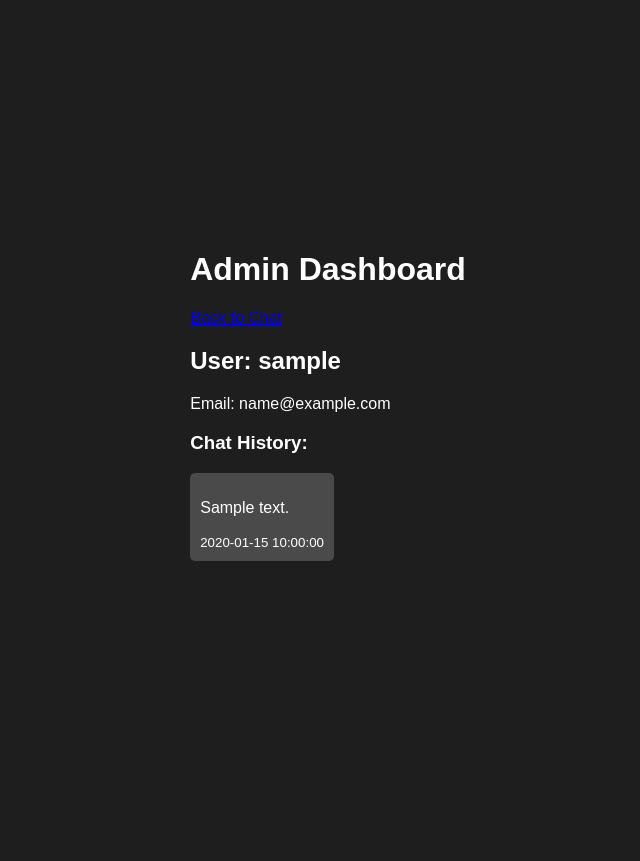
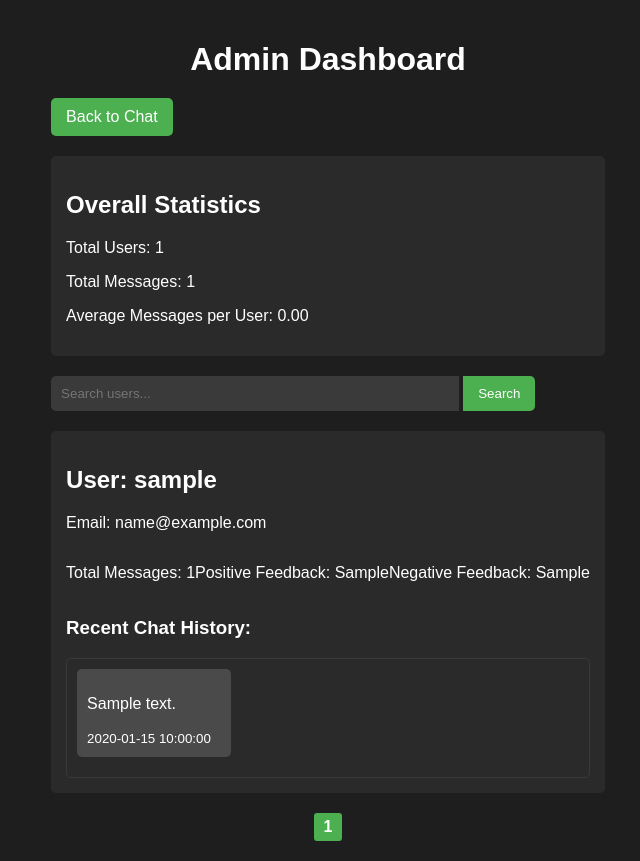
Before and after one commit to jesusrojasweb/poc-llm-asistant, a Flask app: template templates/admin.html in a window 1280 px wide. Shown: the whole page, without its empty margins (312-952 px from the left). Before the commit the page ends 561 px from the top, so only its background shows below. Run offline with Flask 3, Linux system fonts and the light colour scheme; the template is opened without the code that fills it: most values are stand-ins (such as "Sample title", 1, 10 or a date in 2020).

Commit message:
Agent query: Is the admin page displaying user statistics, search functionality, and paginated user list with improved styling?

```diff
--- a/app.py
+++ b/app.py
@@ -9,20 +9,19 @@ from models import db, ChatMessage, User
 from chatbot import initialize_conversation, get_chatbot_response, reset_conversation, upload_pdf, get_vector_store_id
 from datetime import timedelta
 from flask_socketio import SocketIO, emit
+from sqlalchemy import func
 
 app = Flask(__name__)
 app.config['SECRET_KEY'] = os.environ.get('SECRET_KEY', 'qLiAAc92kN98OojsXFoSUvSQZuSw9Jiq')
 print(f"SECRET_KEY: {app.config['SECRET_KEY']}")
 
-# Database configuration
 app.config['SQLALCHEMY_DATABASE_URI'] = os.environ.get("DATABASE_URL")
 if app.config['SQLALCHEMY_DATABASE_URI'].startswith("postgres://"):
     app.config['SQLALCHEMY_DATABASE_URI'] = app.config['SQLALCHEMY_DATABASE_URI'].replace("postgres://", "postgresql://", 1)
 
-# Session configuration
 app.config['REMEMBER_COOKIE_DURATION'] = timedelta(days=14)
 app.config['PERMANENT_SESSION_LIFETIME'] = timedelta(days=14)
-app.config['SESSION_COOKIE_SECURE'] = False  # Change to True if using HTTPS
+app.config['SESSION_COOKIE_SECURE'] = False
 app.config['SESSION_COOKIE_HTTPONLY'] = True
 app.config['SESSION_COOKIE_SAMESITE'] = 'Lax'
 app.config['SESSION_COOKIE_NAME'] = 'my_session_cookie'
@@ -31,7 +30,6 @@ db.init_app(app)
 migrate = Migrate(app, db)
 socketio = SocketIO(app)
 
-# Flask-Login configuration
 login_manager = LoginManager()
 login_manager.init_app(app)
 login_manager.session_protection = None
@@ -42,7 +40,6 @@ login_manager.login_message_category = 'info'
 def load_user(user_id):
     return User.query.get(int(user_id))
 
-# File upload configuration
 UPLOAD_FOLDER = 'static/uploads'
 ALLOWED_EXTENSIONS = {'txt', 'pdf', 'png', 'jpg', 'jpeg', 'gif'}
 app.config['UPLOAD_FOLDER'] = UPLOAD_FOLDER
@@ -123,8 +120,8 @@ def login():
 
         if user and check_password_hash(user.password_hash, password):
             login_user(user, remember=True)
-            session['logged_in'] = True  # Modify session to ensure cookie is sent
-            session.modified = True  # Force Flask to send the session cookie
+            session['logged_in'] = True
+            session.modified = True
             print(f"User {username} logged in successfully")
             print(f"current_user.is_authenticated: {current_user.is_authenticated}")
             print(f"current_user: {current_user}")
@@ -151,20 +148,16 @@ def logout():
 def handle_message(data):
     user_message = data['message']
 
-    # Save user message to database
     chat_message = ChatMessage(content=user_message, is_user=True, user_id=current_user.id)
     db.session.add(chat_message)
     db.session.commit()
 
-    # Get chatbot response
     bot_response = get_chatbot_response(user_message)
 
-    # Save bot response to database
     bot_message = ChatMessage(content=bot_response, is_user=False, user_id=current_user.id)
     db.session.add(bot_message)
     db.session.commit()
 
-    # Emit the response back to the client
     emit('receive_message', {'message': bot_response, 'is_user': False, 'message_id': bot_message.id})
 
 @socketio.on('reset_conversation')
@@ -280,16 +273,44 @@ def admin():
         flash('You do not have permission to access this page.', 'error')
         return redirect(url_for('index'))
 
-    users = User.query.all()
+    search_query = request.args.get('search', '')
+    page = request.args.get('page', 1, type=int)
+    per_page = 10
+
+    user_query = User.query
+    if search_query:
+        user_query = user_query.filter(User.username.ilike(f'%{search_query}%') | User.email.ilike(f'%{search_query}%'))
+
+    users_pagination = user_query.paginate(page=page, per_page=per_page, error_out=False)
+    users = users_pagination.items
+
     user_data = []
     for user in users:
-        chat_messages = ChatMessage.query.filter_by(user_id=user.id).order_by(ChatMessage.timestamp).all()
+        chat_messages = ChatMessage.query.filter_by(user_id=user.id).order_by(ChatMessage.timestamp.desc()).limit(10).all()
+
+        total_messages = ChatMessage.query.filter_by(user_id=user.id, is_user=False).count()
+        positive_feedback = ChatMessage.query.filter_by(user_id=user.id, is_user=False, feedback=True).count()
+        negative_feedback = ChatMessage.query.filter_by(user_id=user.id, is_user=False, feedback=False).count()
+
         user_data.append({
             'user': user,
-            'chat_history': chat_messages
+            'chat_history': chat_messages,
+            'total_messages': total_messages,
+            'positive_feedback': positive_feedback,
+            'negative_feedback': negative_feedback
         })
 
-    return render_template('admin.html', user_data=user_data)
+    total_users = User.query.count()
+    total_messages = ChatMessage.query.count()
+    avg_messages_per_user = db.session.query(func.avg(func.count(ChatMessage.id))).group_by(ChatMessage.user_id).scalar() or 0
+
+    return render_template('admin.html',
+                           user_data=user_data,
+                           users_pagination=users_pagination,
+                           total_users=total_users,
+                           total_messages=total_messages,
+                           avg_messages_per_user=avg_messages_per_user,
+                           search_query=search_query)
 
 if __name__ == '__main__':
     with app.app_context():
--- a/static/css/style.css
+++ b/static/css/style.css
@@ -370,3 +370,99 @@ body {
 .feedback-btn.active.dislike {
     color: #f44336;
 }
+
+.admin-container {
+    max-width: 1200px;
+    margin: 0 auto;
+    padding: 20px;
+    background-color: #1e1e1e;
+    color: #ffffff;
+}
+
+.admin-container h1 {
+    text-align: center;
+    margin-bottom: 20px;
+}
+
+.back-button {
+    display: inline-block;
+    padding: 10px 15px;
+    background-color: #4CAF50;
+    color: white;
+    text-decoration: none;
+    border-radius: 5px;
+    margin-bottom: 20px;
+}
+
+.admin-summary {
+    background-color: #2a2a2a;
+    padding: 15px;
+    border-radius: 5px;
+    margin-bottom: 20px;
+}
+
+.admin-search {
+    margin-bottom: 20px;
+}
+
+.admin-search input[type="text"] {
+    padding: 10px;
+    width: 70%;
+    border: none;
+    border-radius: 5px 0 0 5px;
+    background-color: #3a3a3a;
+    color: #ffffff;
+}
+
+.admin-search button {
+    padding: 10px 15px;
+    border: none;
+    background-color: #4CAF50;
+    color: white;
+    border-radius: 0 5px 5px 0;
+    cursor: pointer;
+}
+
+.user-section {
+    background-color: #2a2a2a;
+    padding: 15px;
+    border-radius: 5px;
+    margin-bottom: 20px;
+}
+
+.user-stats {
+    display: flex;
+    justify-content: space-between;
+    margin-bottom: 10px;
+}
+
+.chat-history {
+    max-height: 300px;
+    overflow-y: auto;
+    border: 1px solid #3a3a3a;
+    padding: 10px;
+    border-radius: 5px;
+}
+
+.feedback-indicator {
+    margin-left: 10px;
+}
+
+.pagination {
+    text-align: center;
+    margin-top: 20px;
+}
+
+.pagination a, .pagination strong {
+    display: inline-block;
+    padding: 5px 10px;
+    margin: 0 5px;
+    background-color: #3a3a3a;
+    color: #ffffff;
+    text-decoration: none;
+    border-radius: 3px;
+}
+
+.pagination strong {
+    background-color: #4CAF50;
+}
--- a/templates/admin.html
+++ b/templates/admin.html
@@ -11,21 +11,70 @@
     <div class="admin-container">
         <h1>Admin Dashboard</h1>
         <a href="{{ url_for('index') }}" class="back-button">Back to Chat</a>
+
+        <div class="admin-summary">
+            <h2>Overall Statistics</h2>
+            <p>Total Users: {{ total_users }}</p>
+            <p>Total Messages: {{ total_messages }}</p>
+            <p>Average Messages per User: {{ "%.2f"|format(avg_messages_per_user) }}</p>
+        </div>
+
+        <div class="admin-search">
+            <form action="{{ url_for('admin') }}" method="get">
+                <input type="text" name="search" placeholder="Search users..." value="{{ search_query }}">
+                <button type="submit">Search</button>
+            </form>
+        </div>
+
         {% for data in user_data %}
             <div class="user-section">
                 <h2>User: {{ data.user.username }}</h2>
                 <p>Email: {{ data.user.email }}</p>
-                <h3>Chat History:</h3>
+                <div class="user-stats">
+                    <p>Total Messages: {{ data.total_messages }}</p>
+                    <p>Positive Feedback: {{ data.positive_feedback }}</p>
+                    <p>Negative Feedback: {{ data.negative_feedback }}</p>
+                </div>
+                <h3>Recent Chat History:</h3>
                 <div class="chat-history">
                     {% for message in data.chat_history %}
                         <div class="message {% if message.is_user %}user-message{% else %}bot-message{% endif %}">
                             <p>{{ message.content }}</p>
                             <small>{{ message.timestamp.strftime('%Y-%m-%d %H:%M:%S') }}</small>
+                            {% if not message.is_user %}
+                                <span class="feedback-indicator">
+                                    {% if message.feedback == True %}
+                                        <i data-feather="thumbs-up"></i>
+                                    {% elif message.feedback == False %}
+                                        <i data-feather="thumbs-down"></i>
+                                    {% endif %}
+                                </span>
+                            {% endif %}
                         </div>
                     {% endfor %}
                 </div>
             </div>
         {% endfor %}
+
+        <div class="pagination">
+            {% if users_pagination.has_prev %}
+                <a href="{{ url_for('admin', page=users_pagination.prev_num, search=search_query) }}">Previous</a>
+            {% endif %}
+            {% for page in users_pagination.iter_pages() %}
+                {% if page %}
+                    {% if page != users_pagination.page %}
+                        <a href="{{ url_for('admin', page=page, search=search_query) }}">{{ page }}</a>
+                    {% else %}
+                        <strong>{{ page }}</strong>
+                    {% endif %}
+                {% else %}
+                    <span>...</span>
+                {% endif %}
+            {% endfor %}
+            {% if users_pagination.has_next %}
+                <a href="{{ url_for('admin', page=users_pagination.next_num, search=search_query) }}">Next</a>
+            {% endif %}
+        </div>
     </div>
     <script>
         feather.replace();
```
Also changed, not shown: Screenshot 2024-09-26 at 12.05.29 AM.png (added).
